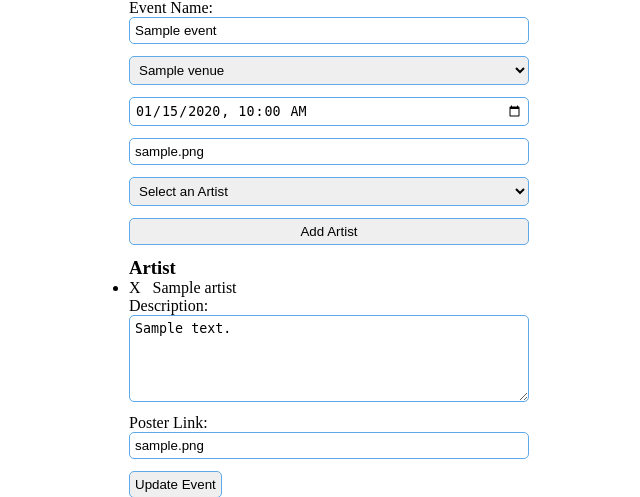
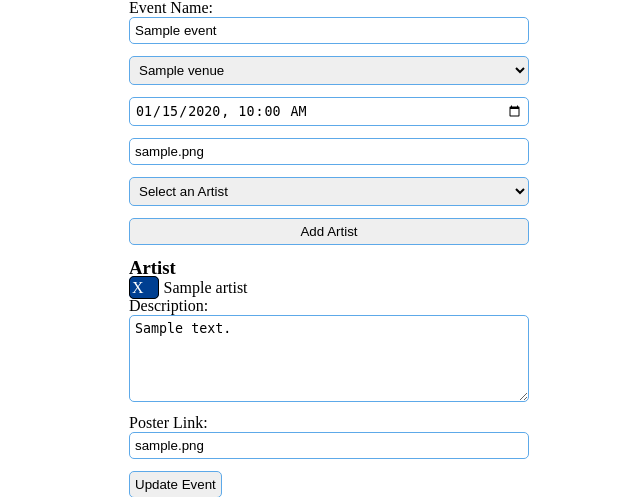
Before and after one commit to JaySecurity/myLocalScene, a Node server app: page /events/600000000000000000000001/edit in a window 1280 px wide. Shown: the part 122-619 px from the top of the page, without its empty margins (311-951 px from the left). Run offline with Node 20, Linux system fonts and the light colour scheme; tables that the repository leaves empty hold one stand-in row (values such as "Sample post"); some libraries are stand-ins or nearby versions.

Commit message:
improve styling on event artist list

```diff
--- a/public/javascripts/event.js
+++ b/public/javascripts/event.js
@@ -9,7 +9,7 @@ if (artistsInput.value) {
   artistIds.push(...JSON.parse(artistsInput.value));
   const liELs = document.querySelectorAll('.artist-li');
   liELs.forEach((el) => {
-    artists.push(el.textContent.slice(4));
+    artists.push(el.textContent.slice(1));
   });
 }
 
@@ -19,7 +19,7 @@ function handleAdd(e) {
   artistIds.push(artistSelect.value);
   artists.push(artistSelect.selectedOptions[0].textContent);
   let html = artistList.innerHTML;
-  html += `<li class="artist-li"><span class="del-btn" id="${artistSelect.value}">X &nbsp;&nbsp;</span>${artistSelect.selectedOptions[0].textContent}</li>`;
+  html += `<li class="artist-li"><span class="del-btn" id="${artistSelect.value}">X</span>${artistSelect.selectedOptions[0].textContent}</li>`;
 
   let options = document.querySelectorAll('.opts');
   options.forEach((option) => {
@@ -38,7 +38,7 @@ function handleDelete(e) {
   newOption.classList.add('opts');
   newOption.value = e.target.id;
   artistIds = artistIds.filter((id) => id !== newOption.value);
-  newOption.textContent = e.target.parentNode.textContent.slice(4);
+  newOption.textContent = e.target.parentNode.textContent.slice(1);
   artists = artists.filter((a) => a !== newOption.textContent);
   artistSelect.appendChild(newOption);
   e.target.parentNode.remove();
--- a/public/stylesheets/style.css
+++ b/public/stylesheets/style.css
@@ -155,6 +155,18 @@ form {
   .review-card-header img {
     margin: 0; }
 
+.artist-li {
+  list-style: none; }
+  .artist-li span {
+    border: 1px solid black;
+    border-radius: 5px;
+    background-color: #003f91;
+    padding: 2px;
+    margin-right: 5px;
+    color: #ffffff; }
+    .artist-li span:hover {
+      background-color: #6d326d; }
+
 @media only screen and (max-width: 700px) {
   nav {
     justify-content: space-between; }
--- a/public/stylesheets/style.scss
+++ b/public/stylesheets/style.scss
@@ -211,6 +211,22 @@ form {
   }
 }
 
+.artist-li {
+  list-style: none;
+  span {
+    border: 1px solid black;
+    border-radius: 5px;
+    background-color: $primary-color;
+    padding: 2px;
+    margin-right: 5px;
+    color: #ffffff;
+
+    &:hover {
+      background-color: $secondary-color;
+    }
+  }
+}
+
 @media only screen and (max-width: 700px) {
   nav {
     justify-content: space-between;
```
Also changed, not shown: 1 other file.
